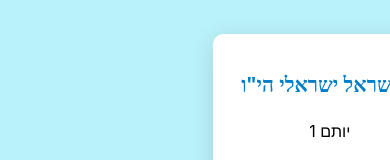
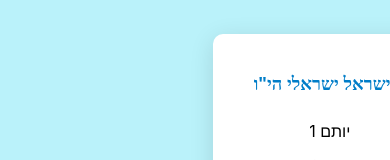
Before and after one commit to HaimAbeles/Phonbook-Erloy, a React (Create React App) app: page / in a window 390 px wide. Shown: the part 465-625 px from the top of the page. Built offline with nearby package versions, Linux system fonts and the light colour scheme.

Commit message:
fix css like figma

```diff
--- a/src/App.css
+++ b/src/App.css
@@ -38,3 +38,9 @@
     transform: rotate(360deg);
   }
 }
+
+@media (max-width: 600px) {
+  html {
+    font-size: calc(16px + (100vw - 390px) * 0.0282);
+  }
+}
--- a/src/Components/SinglePersonContact/SinglePersonContact.css
+++ b/src/Components/SinglePersonContact/SinglePersonContact.css
@@ -22,9 +22,8 @@
     display: grid;
     place-items: center;
     font-family: Open Sans;
-    font-style: normal;
-    font-weight: bold;
-    font-size: 1.3em;
+    font-size: 1.143rem;
+    font-weight: 700;
     text-align: center;
     color: #007DC8;
 }
```
